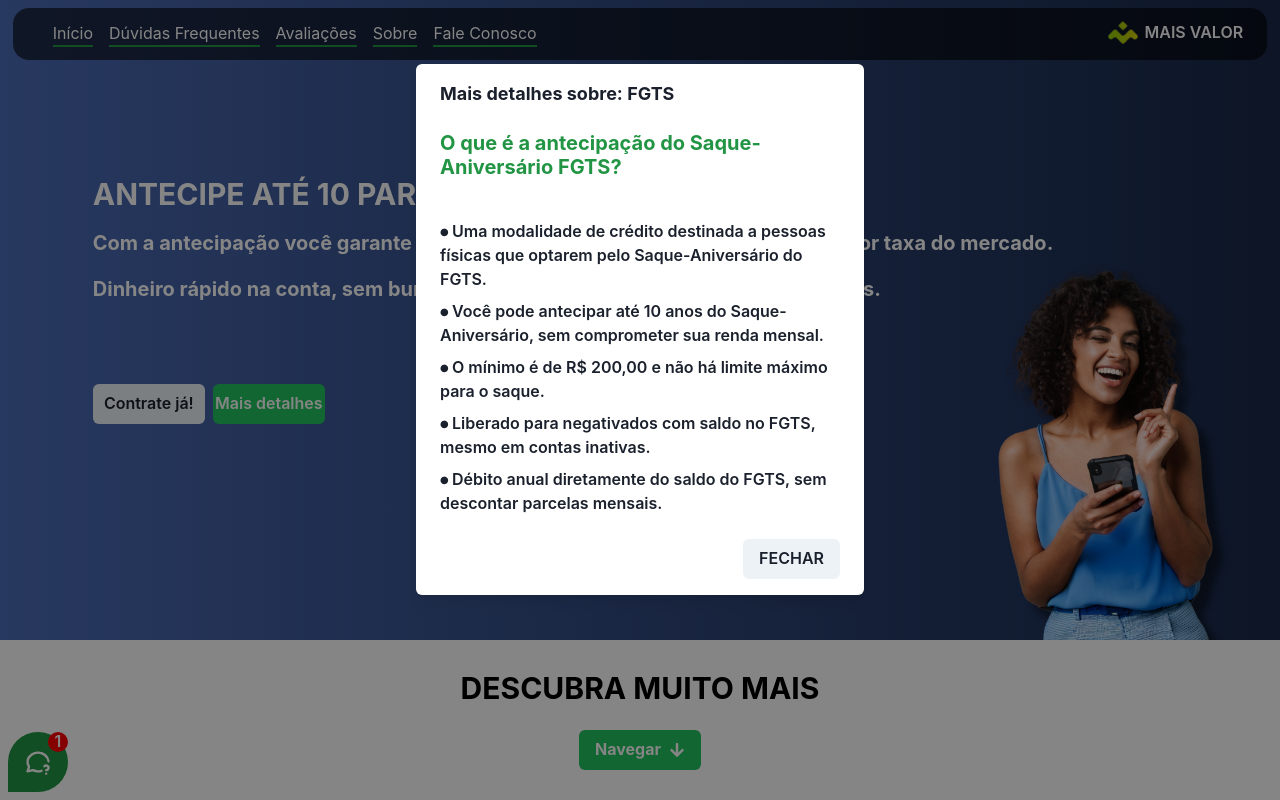
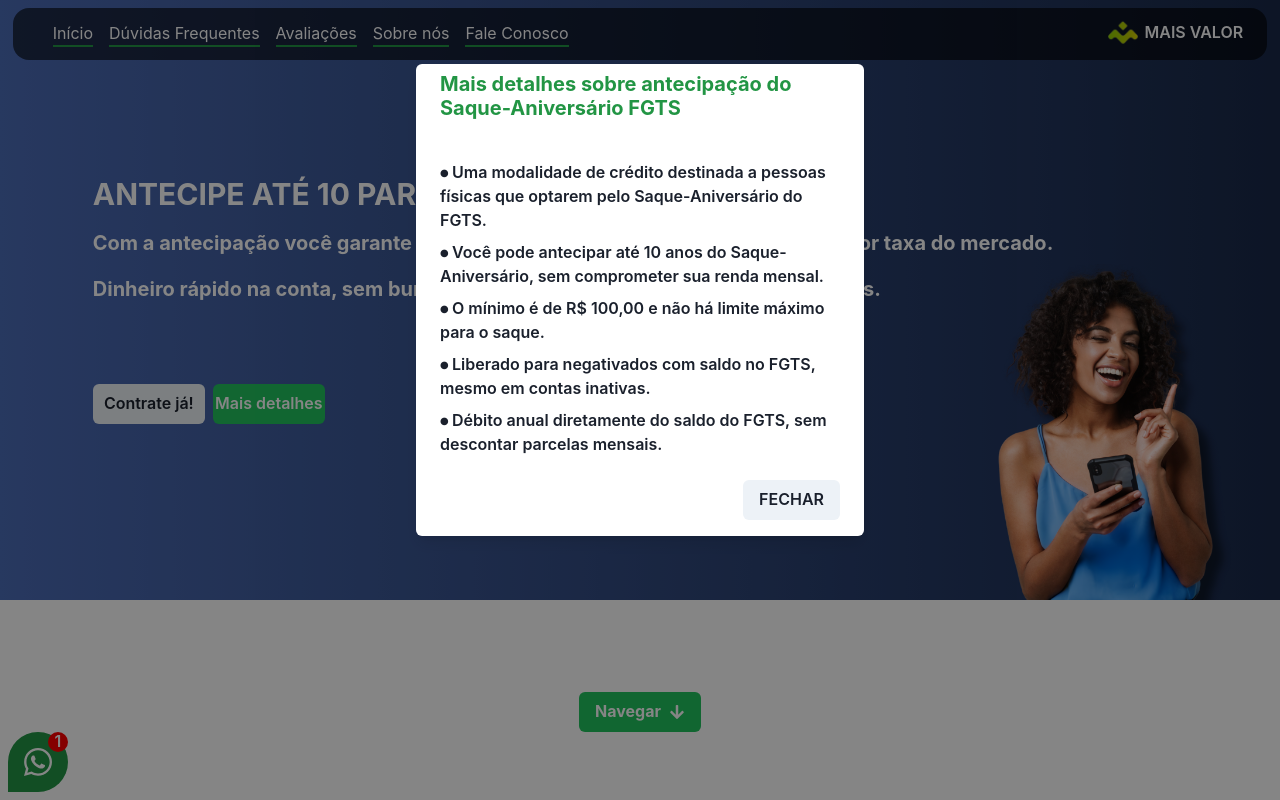
Before and after one commit to NickBritoDev/maisvalor-fgts, a Next.js app: page / in a window 1280 px wide. Both pictures are taken after a click on the button "Mais detalhes". Built offline with nearby package versions, Linux system fonts and the light colour scheme.

Commit message:
refactor:  Sobre nós no menu, Botão desce até avaliação, Colocar dúvidas frequentes em caixinhas para rodar como um carrossel, Tirar o DESCUBRA MUITO MAIS, Colocar ícone do WhatsApp no botão flutuante, 100 reais como mínimo de contratação,  Mais detalhes sobre antecipação de Saque FGTS

```diff
--- a/src/app/components/InteractionWidget.js
+++ b/src/app/components/InteractionWidget.js
@@ -1,7 +1,7 @@
 'use client'
 import React, { useState, useEffect } from 'react';
 import { ChakraProvider, Box, Button, Text, VStack, Flex, Spinner, Input, Select, useDisclosure, Modal, ModalOverlay, ModalContent, ModalCloseButton, ModalBody } from '@chakra-ui/react';
-import { FaRobot } from "react-icons/fa";
+import { FaRobot, FaWhatsapp } from "react-icons/fa";
 import { TbMessageCircleQuestion } from "react-icons/tb";
 import InputMask from 'react-input-mask';
 
@@ -165,7 +165,7 @@
   return (
     <ChakraProvider>
       <Button bg={'#229544'} borderRadius={'50% 50% 50% 0'} w={'60px'} h={'60px'} pos={'fixed'} bottom={2} left={2} onClick={onOpen}>
-        <TbMessageCircleQuestion color={'white'} size={40} />
+        <FaWhatsapp color={'white'} size={40} />
         <Box borderRadius={'50%'} bottom={12} left={12} pos={'fixed'} w={'20px'} h={'20px'} bg={'red'} color={'white'}>
           1
         </Box>
--- a/src/app/page.js
+++ b/src/app/page.js
@@ -111,7 +111,7 @@
 
                   <Button w={'50vw'} alignItems={'center'} justifyContent={'space-between'} onClick={() => scrollToSection('about')}>
                     <ListItem mr={0} data-section="about" cursor={'pointer'} >
-                      Sobre
+                      Sobre nós
                     </ListItem>
                     <FcRules />
                   </Button>
@@ -147,7 +147,7 @@
             Avaliações
           </ListItem>
           <ListItem data-section="about" cursor={'pointer'} onClick={() => scrollToSection('about')}>
-            Sobre
+            Sobre nós
           </ListItem>
           <ListItem data-section="contact" cursor={'pointer'} onClick={() => scrollToSection('contact')}>
             Fale Conosco
--- a/src/app/pages/assessments/components/CardsAssessments.js
+++ b/src/app/pages/assessments/components/CardsAssessments.js
@@ -6,8 +6,8 @@
 
 export default function CardsAssessments({ user, assessments, locale }) {
   return (
-    <Flex flexDir={'column'} align={'center'} p={2}>
-      <Flex alignItems={'center'} justifyContent={'space-between'} w={'100%'}>
+    <Flex flexDir={'column'} align={'center'} p={2} w={'100%'}>
+      <Flex alignItems={'center'} justifyContent={'space-between'} w={'350px'}>
 
         <Flex color={'orange'}>
           <FaStar />
@@ -17,9 +17,9 @@
           <FaStar />
         </Flex>
 
-        <Flex fontWeight={'bold'} textAlign={'right'} flexDir={'column'}>
+        <Flex fontWeight={'bold'} textAlign={'right'} flexDir={'column'} w={'100%'}>
           <Text fontSize={16}>{user}</Text>
-          <Flex alignItems={'center'} justifyContent={'flex-end'}>
+          <Flex alignItems={'center'} justifyContent={'flex-end'} w={'100%'}>
             <Text fontSize={14} color={'gray.600'} mb={-0.5}>{locale}</Text>
             <RiMapPinUserFill color='green' />
           </Flex>
--- a/src/app/pages/assessments/components/Carousel.js
+++ b/src/app/pages/assessments/components/Carousel.js
@@ -54,7 +54,7 @@
   return (
     <Flex m={'0 auto'} gap={4} alignItems={'center'} justifyContent={'center'} paddingInline={8} w={'100%'}>
       {logos.slice(currentSlide, currentSlide + imagesPerSlide).map((logo, index) => (
-        <Box height={{ base: '50px', md: '100px' }} width={{ base: '50px', md: '100px' }} key={index} style={{  zIndex: 0 }}>
+        <Box height={{ base: '50px', md: '100px' }} width={{ base: '50px', md: '70px' }} key={index} style={{  zIndex: 0 }}>
           <Image src={logo} style={{ borderRadius: '10px', boxShadow: '2px 4px 10px 4px #ccc' }} alt={`logo banco ${currentSlide + index + 1}`} />
         </Box>
       ))}
--- a/src/app/pages/assessments/page.js
+++ b/src/app/pages/assessments/page.js
@@ -16,7 +16,7 @@
       paddingBottom={{ base: 20, md: 24 }}
     >
       <Box w={'100%'}>
-        <Flex mt={{ base: -20, md: -6 }} mb={{ base: 0, md: 10 }} flexDir={'column'} mx={'auto'} alignItems={'center'} justifyContent={'center'} textAlign={'center'} w={'100%'} >
+        <Flex mt={{ base: -20, md: -10 }} mb={{ base: 0, md: 0 }} flexDir={'column'} mx={'auto'} alignItems={'center'} justifyContent={'center'} textAlign={'center'} w={'100%'} >
           <Heading color={'green'} size={{ base: 'lg', md: 'lg' }}>
             O que os clientes falam sobre nós
             <Divider />
@@ -38,7 +38,8 @@
             background-color: rgba(0, 0, 0, 0);
             border-radius: 6px;
           }
-        `} m={'0 auto'} overflowY={'scroll'} h={{ base: '600px', md: '350px' }} paddingInline={4} alignItems={'center'} justifyContent={'space-between'} w={{ base: '100%', md: '80%' }} gap={4} flexDir={{ base: 'column', md: 'column' }}>
+        `} m={'0 auto'} mt={{base:-20, md: 0}} overflowX={'scroll'} h={{ base: '600px', md: '450px' }} paddingInline={4} alignItems={{ base: 'center', md: 'center' }} justifyContent={{ base: 'initial', md: 'center' }} gap={4} w={{ base: '100%', md: '90%' }}  flexDir={{ base: 'row', md: 'column' }}>
+          <Flex gap={8}>
             <Box w={'100%'} rounded={'2xl'} boxShadow={'md'}>
               <CardsAssessments user={'Milton Miguel'} locale={"Blumenau/SC"} assessments={'Venho aqui agradecer pelo bom atendimento da consultora, muito educada, prestativa, o atendimento foi impecável. Deus abençoe!'} />
             </Box>
@@ -49,7 +50,9 @@
             <Box w={'100%'} rounded={'2xl'} boxShadow={'md'}>
               <CardsAssessments user={'Leomar Siqueira de Almeida'} locale={"Santos/SP"} assessments={'Minha sincera gratidão, excepcional esforço e dedicação. Sempre busco seus serviços, o atendimento que se equipara ao nível prime/VIP. A qualidade do trabalho é evidente desde o primeiro contato até a pós contratação. O dinheiro já está na conta.'} />
             </Box>
+          </Flex>
 
+          <Flex gap={8}>
             <Box w={'100%'} rounded={'2xl'} boxShadow={'md'}>
               <CardsAssessments user={'Cristiane Lima Sobreira'} locale={'São Paulo/SP'} assessments={'Passando para deixar os meus parabéns para o atendimento de vocês, quanta agilidade e compromisso, sem falar no respeito, incrível!'} />
             </Box>
@@ -60,9 +63,10 @@
               <CardsAssessments user={'Irismar de Souza'} locale={"São Paulo/SP"} assessments={'O meu atendimento foi muito bom, o consultor foi muito prestativo e educado. Obrigado.'} />
             </Box>
           </Flex>
+        </Flex>
       </Box>
 
-      <Box mt={{base:10, md: 2}} textAlign={'center'}  >
+      <Box mt={{ base: 10, md: -4 }} textAlign={'center'}  >
         <Heading color={'green'} mb={{ base: 2, md: 6 }} size={{ base: 'sm', md: 'lg' }}>Bancos parceiros da Mais Valor</Heading>
         <Carousel />
       </Box>
--- a/src/app/pages/contact/page.js
+++ b/src/app/pages/contact/page.js
@@ -107,7 +107,7 @@
             <Divider />
           </Text>
           <Flex alignItems={'center'} justifyContent={'flex-start'} gap={2}>
-            <FiPhone size={30} />
+            <SlHome size={30} />
             <Text>
               Rua Quinze de Novembro nº184,
               13° andar - Centro
--- a/src/app/pages/start/components/Details.js
+++ b/src/app/pages/start/components/Details.js
@@ -18,13 +18,10 @@
       >
         <AlertDialogOverlay>
           <AlertDialogContent>
-            <AlertDialogHeader fontSize='lg' fontWeight='bold'>
-              Mais detalhes sobre: FGTS
-            </AlertDialogHeader>
 
             <AlertDialogBody>
               <Heading color={'#229544'} size={'md'} mb={10}>
-                O que é a antecipação do Saque-Aniversário FGTS?
+                 Mais detalhes sobre antecipação do Saque-Aniversário FGTS
               </Heading>
               <Text fontWeight={'semibold'} mt={2}>
                 ⦁	Uma modalidade de crédito destinada a pessoas físicas que optarem pelo Saque-Aniversário do FGTS.
@@ -33,7 +30,7 @@
                 ⦁	Você pode antecipar até 10 anos do Saque-Aniversário, sem comprometer sua renda mensal.
               </Text>
               <Text fontWeight={'semibold'} mt={2}>
-                ⦁	O mínimo é de R$ 200,00 e não há limite máximo para o saque.
+                ⦁	O mínimo é de R$ 100,00 e não há limite máximo para o saque.
               </Text>
               <Text fontWeight={'semibold'} mt={2}>
                 ⦁	Liberado para negativados com saldo no FGTS, mesmo em contas inativas.
--- a/src/app/pages/start/page.js
+++ b/src/app/pages/start/page.js
@@ -159,16 +159,15 @@
         </Box>
       </Box>
 
-      <Box zIndex={9} bg={'white'} mt={-10} display={'flex'} flexDir={'column'} color={'black'} alignItems={'center'} justifyContent={'center'} w={'100%'} p={1} h={'100%'}>
-        <Heading size={'lg'} textTransform={'uppercase'} m={'0 auto'}>Descubra Muito Mais </Heading>
+      <Box zIndex={9} bg={'white'} mt={-20} display={'flex'} flexDir={'column'} color={'black'} alignItems={'center'} justifyContent={'center'} w={'100%'} p={1} h={'100%'}>
         <Button
           colorScheme="whatsapp"
           display="flex"
           alignItems="center"
           justifyContent="center"
           gap={2}
-          data-section="assessments"
-          onClick={() => scrollToSection('assessments')}
+          data-section="products"
+          onClick={() => scrollToSection('products')}
           mt={6}
           textAlign="center"
           fontWeight="bold"
```
Lines whose indentation alone changed are shown as unchanged.
